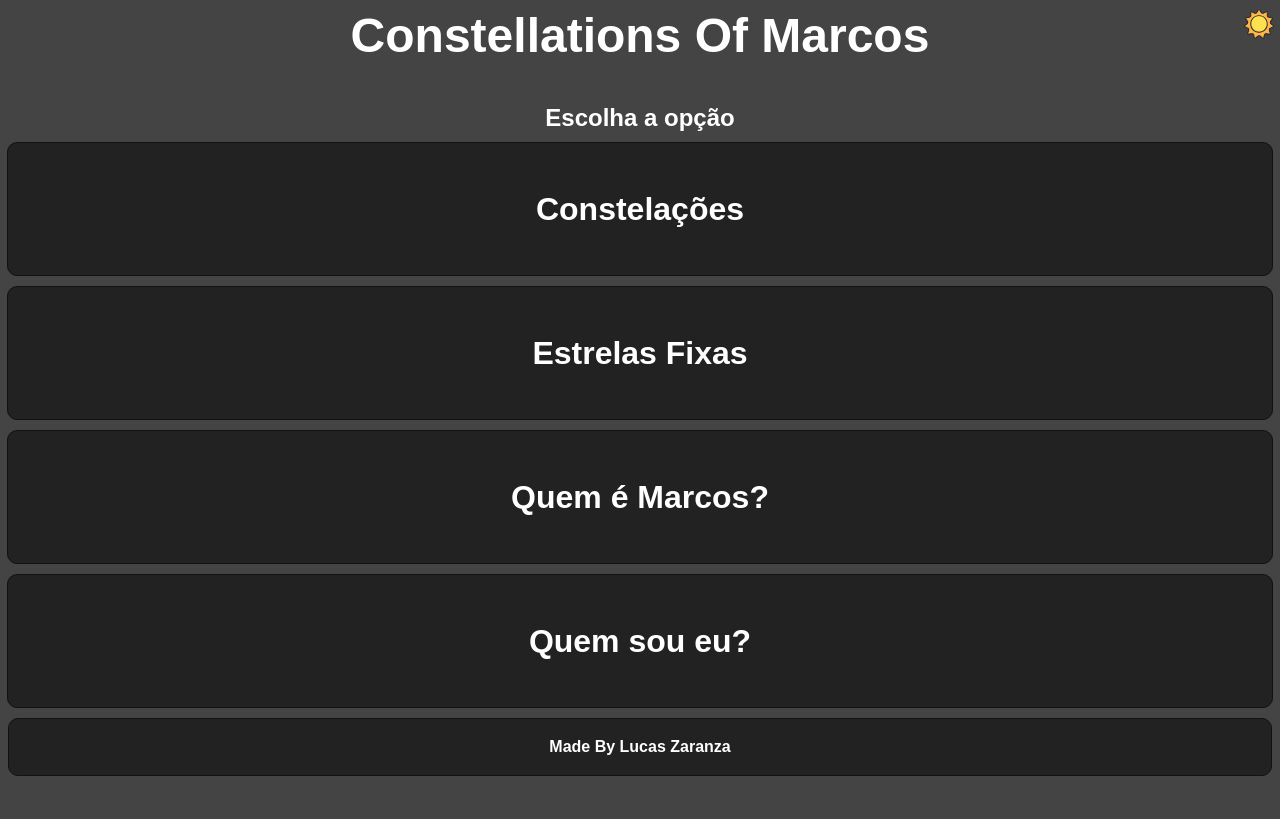
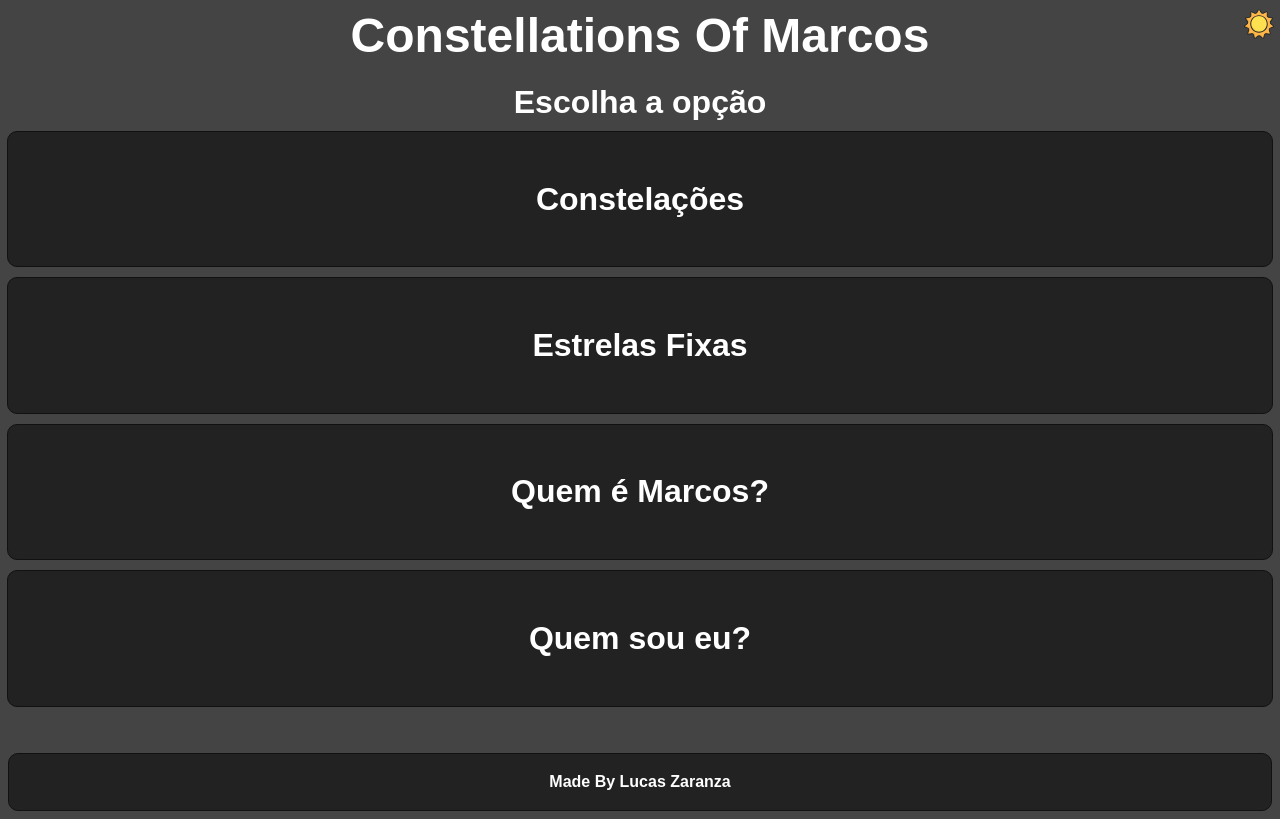
Before and after one commit to lucaspzaranza/constellations-of-marcos, a React (Create React App) app: page / in a window 1280 px wide. Built offline with nearby package versions, Linux system fonts and the light colour scheme.

Commit message:
footer added & buttons margins

```diff
--- a/src/components/Constellation/index.js
+++ b/src/components/Constellation/index.js
@@ -1,9 +1,10 @@
-import { ArticleContainer } from "../../styles/global"
+import { ArticleContainer, ArticleButton, ConstellationContentContainer } from "../../styles/global"
 
 export default function Constellation({ backFunction }) {
     return(
         <>
             <h2>Nome da Constelação</h2>
+            <ConstellationContentContainer>
                 <ArticleContainer>
                     <p>Who moved my cheese when the cheese comes out everybody's happy goat. Mascarpone port-salut who moved my cheese stilton dolcelatte cream cheese bocconcini smelly cheese. Cheesy feet brie taleggio cheeseburger the big cheese jarlsberg cheese and wine cheese and wine. Cut the cheese croque monsieur feta fromage.</p>
                     <p>Blue castello cheese on toast camembert de normandie. Paneer ricotta dolcelatte cauliflower cheese macaroni cheese everyone loves st. agur blue cheese fondue. Everyone loves stinking bishop cheese and wine jarlsberg rubber cheese mozzarella taleggio cheese and wine. Everyone loves ricotta emmental swiss smelly cheese the big cheese who moved my cheese halloumi. Monterey jack goat.</p>
@@ -11,7 +12,10 @@ export default function Constellation({ backFunction }) {
                     <p>Chalk and cheese camembert de normandie squirty cheese. Cottage cheese squirty cheese ricotta jarlsberg cheeseburger fromage frais stinking bishop everyone loves. Melted cheese babybel cut the cheese bocconcini mascarpone fromage frais mozzarella fromage frais. Caerphilly taleggio stinking bishop stinking bishop blue castello squirty cheese.</p>
                     <p>Dolcelatte cheese on toast stinking bishop. Who moved my cheese fromage pepper jack stilton brie cauliflower cheese manchego cottage cheese. Swiss gouda jarlsberg smelly cheese taleggio stinking bishop stinking bishop swiss. Bocconcini cheesy grin cheeseburger cottage cheese stinking bishop cow cheddar queso. Cheese slices stilton.</p>
                 </ArticleContainer>
-            <button onClick={backFunction}>Voltar</button>
+                <ArticleButton onClick={backFunction}>
+                    Voltar
+                </ArticleButton>
+            </ConstellationContentContainer>
         </>
     )
 }
--- a/src/pages/Home/styles.js
+++ b/src/pages/Home/styles.js
@@ -1,30 +1,22 @@
 import { styled } from "styled-components";
-import { fullHDMinWidth } from "../../styles/global";
+import { fullHDMinWidth, mobileMaxWidth } from "../../styles/global";
 
 const LinksContainer = styled.div`
     display: flex;
     flex-direction: column;
     align-items: center;
-    height: calc(100% - 17vw);
-
-    h2 {
-        font-size: 1.5rem;
-
-        @media (max-width: 740px) {
-            margin-top: 5vw;
-        }
-
-        @media (max-width: 440px) {
-            margin-top: 2vw;
-        }
-    }
+    height: calc(100vh - 4cm);
 
     h2, a {
         margin-bottom: 10px;
     }
 
+    @media ${mobileMaxWidth} {
+        height: calc(100vh - 5.7cm);
+    }
+
     @media ${fullHDMinWidth} {
-        height: calc(100vh - 10vw);
+        height: calc(100vh - 5.1cm);
     }
 `
 
--- a/src/pages/ItemsPage/index.js
+++ b/src/pages/ItemsPage/index.js
@@ -20,6 +20,11 @@ export default function ItemsPage({ title, subtitle, inputPlaceholder, ItemCompo
                 <SearchInput placeholder={inputPlaceholder}/>
                 <MenuItemButton type="button" onClick={toggleShowItems}>Pegasus</MenuItemButton>
                 <MenuItemButton type="button">Perseu</MenuItemButton>
+                <MenuItemButton type="button">Perseu</MenuItemButton>
+                <MenuItemButton type="button">Perseu</MenuItemButton>
+                <MenuItemButton type="button">Perseu</MenuItemButton>
+                <MenuItemButton type="button">Perseu</MenuItemButton>
+                <MenuItemButton type="button">Perseu</MenuItemButton>
 
                 <BackLinkContainer>
                     <Link to="/">Voltar</Link>
--- a/src/pages/ItemsPage/styles.js
+++ b/src/pages/ItemsPage/styles.js
@@ -1,12 +1,19 @@
-import { styled } from "styled-components"
+import { styled } from "styled-components";
+import { mobileMaxWidth } from "../../styles/global";
 
 export const ItemsPageContainer = styled.div`
-    min-height: 70vh;
+    min-height: calc(100vh - 3.5cm);
+
+    @media ${mobileMaxWidth} {
+        min-height: calc(100vh - 5.7cm);
+    }
 `;
 
 export const BackLinkContainer = styled.div`
     display: flex;
     justify-content: center;
+    margin-bottom: 3vh;
+
     a {
         height: 6vh;
         width: ${props => props.theme.buttonWidth};
--- a/src/styles/global.js
+++ b/src/styles/global.js
@@ -4,13 +4,15 @@ export const narrowScreen = '400px';
 export const tabletScreen = '600px';
 export const titleBreakLine = '740px';
 export const desktopScreen = '800px';
-export const fullHDScreen = '1920px';
+export const fullHDScreenWidth = '1920px';
+export const fullHDScreenHeight = '900px';
 
 export const mobileMaxWidth = `(max-width: ${narrowScreen})`;
 export const tabletMinWidth = `(min-width: ${tabletScreen})`;
 export const tabletMaxWidth = `(max-width: ${tabletScreen})`;
 export const desktopMinWidth = `(min-width: ${desktopScreen})`;
-export const fullHDMinWidth = `(min-width: ${fullHDScreen})`;
+export const fullHDMinWidth = `(min-width: ${fullHDScreenWidth})`;
+export const fullHDMinHeight = `(min-height: ${fullHDScreenHeight})`;
 export const titleBreakLineBreakPoint = `(max-width: ${titleBreakLine})`;
 
 export default createGlobalStyle`
@@ -35,18 +37,31 @@ export default createGlobalStyle`
         h2 {
             width: auto;
             font-size: 5vw;
-            margin-top: 0px;
+            margin-top: -20px;
 
             @media ${tabletMinWidth} {
                 font-size: 2rem;
             }
+
+            @media ${titleBreakLineBreakPoint} {
+                font-size: 1.5rem;
+                margin-top: 40px;
+            }
+
+            @media ${mobileMaxWidth} {
+                margin-top: 0px;
+            }
+        }
+
+        h3 {
+            margin-top: -10px;
         }
 
         a {
             border: solid 1px ${props => props.theme.buttonBorder};
             background-color: ${props => props.theme.backgroundDarker};
             width: 100%;
-            height: 16.5vh;
+            height: 16.8vh;
             display: flex;
             align-items: center;
             justify-content: center;
@@ -56,12 +71,12 @@ export default createGlobalStyle`
             border-radius: ${props => props.theme.borderRadius};
             color: white;
 
-            @media ${tabletMinWidth} {
-                margin-top: 0vh;
+            @media ${titleBreakLineBreakPoint} {
+                height: 14.5vh;
             }
 
-            @media ${mobileMaxWidth} {
-                height: 15vh;
+            @media ${tabletMaxWidth} {
+                font-size: 1.3rem;
             }
         }
 
@@ -129,7 +144,26 @@ export const MenuItemButton = styled.button`
     }
 `;
 
+export const ConstellationContentContainer = styled.div`
+    min-height: calc(100vh - 5cm);
+    display: flex;
+    flex-direction: column;
+    justify-content: space-between;
+    align-items: center;
+
+    @media ${mobileMaxWidth} {
+        min-height: calc(100vh - 7cm);
+    }
+`;
+
 export const ArticleContainer = styled.article`
     text-align: justify;
     text-indent: 5vw;
+    margin-left: 20px;
+    margin-right: 20px;
 `;
+
+export const ArticleButton = styled.button`
+    margin-bottom: 20px;
+    width: ${props => props.theme.buttonWidth};
+`;
```
Lines whose indentation alone changed are shown as unchanged.
